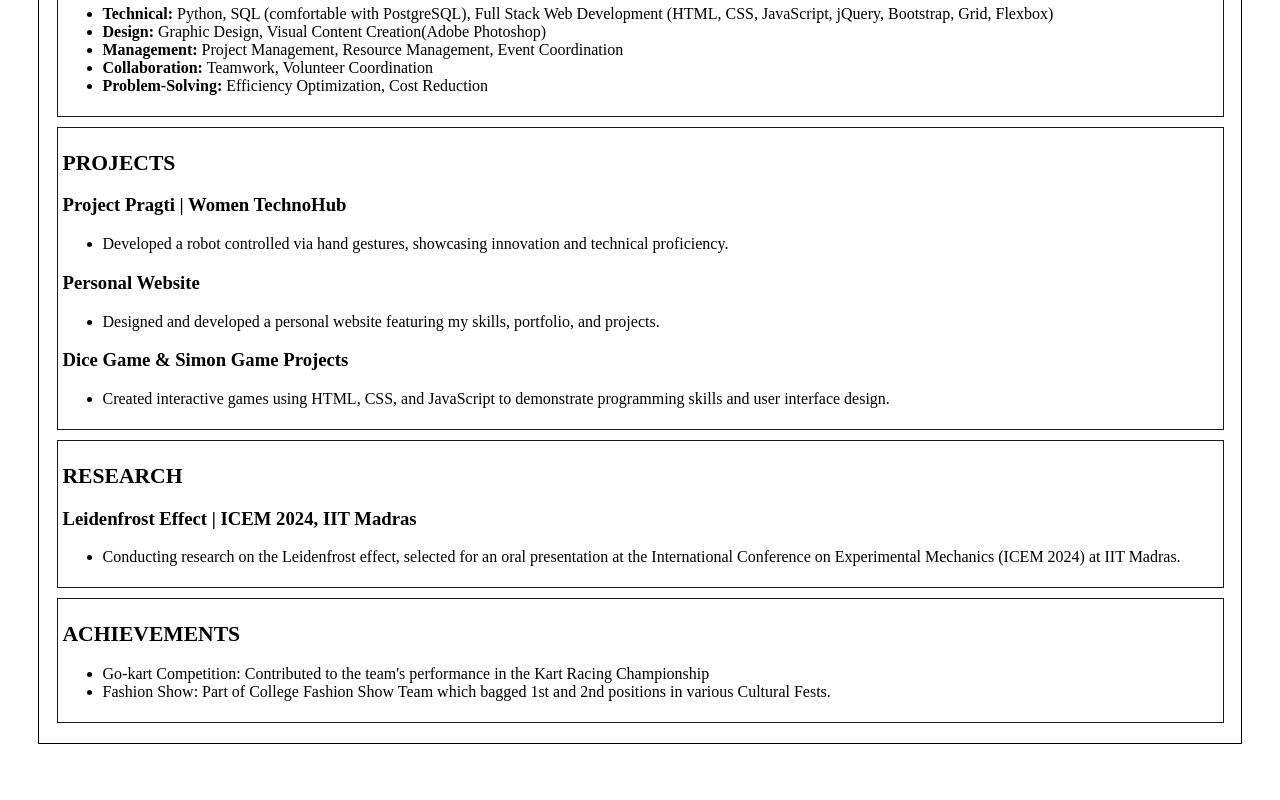
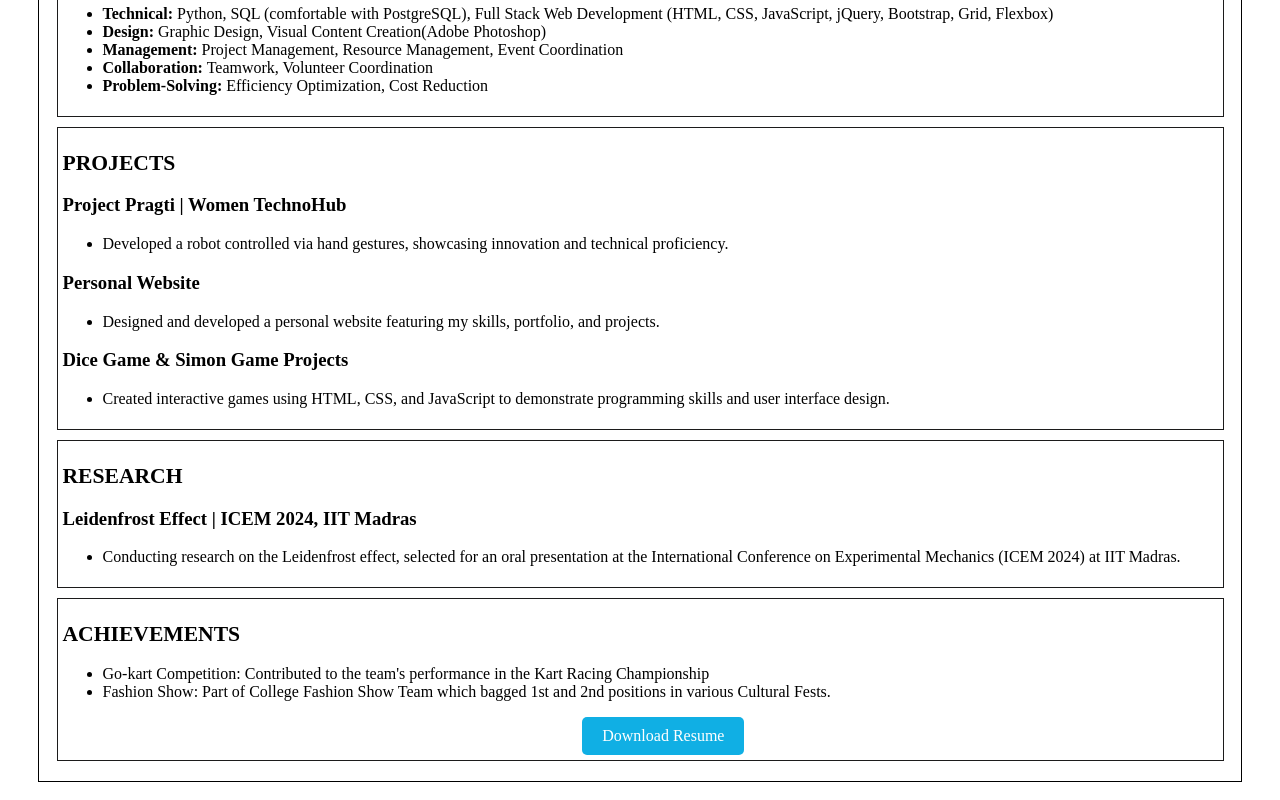
Before and after one commit to GayathriCJ/portfolio, a plain HTML site: page index.html in a window 1280 px wide. Shown: the part 1555-2355 px from the top of the page. Before the commit the page ends 2329 px from the top, so only its background shows below. Drawn offline with Linux system fonts and the light colour scheme.

Commit message:
Update index.html

```diff
--- a/index.html
+++ b/index.html
@@ -5,6 +5,23 @@
     <meta name="viewport" content="width=device-width, initial-scale=1.0">
     <title>Gaya web</title>
   <link rel="stylesheet" href="./style.css">
+    <style>
+     body {
+    font-family: 'Times New Roman', Times, serif;
+}
+.download-btn {
+    display: inline-block;
+    padding: 10px 20px;
+    margin-left: 45%;
+    background-color:rgb(16, 175, 228);
+    color: white;
+    text-decoration: none;
+    border-radius: 5px;
+}
+.download-btn:hover {
+    background-color: #0b0d0e;
+}
+</style>
 </head>
 <body>
 <div id="main">
@@ -122,6 +139,7 @@
             <li>Go-kart Competition: Contributed to the team's performance in the Kart Racing Championship</li>
             <li>Fashion Show: Part of College Fashion Show Team which bagged 1st and 2nd positions in various Cultural Fests.</li>
         </ul>
+        <a href="./gayathri resume (1).pdf" class="download-btn" download="Gayathri_CJ_Resume.pdf">Download Resume</a>
 
     </div>
 </div>
```
